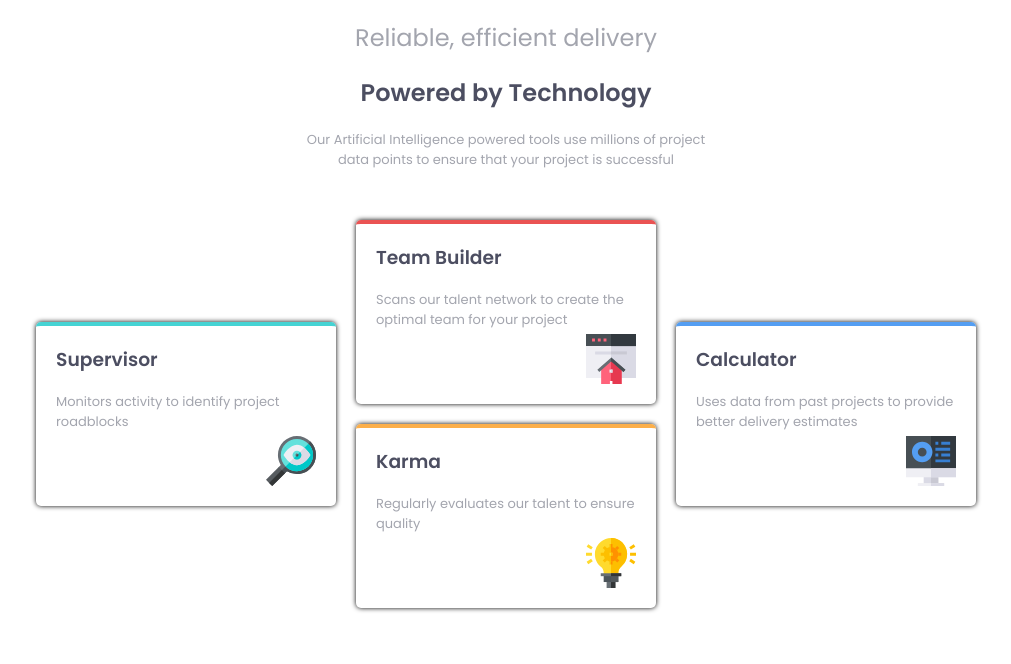
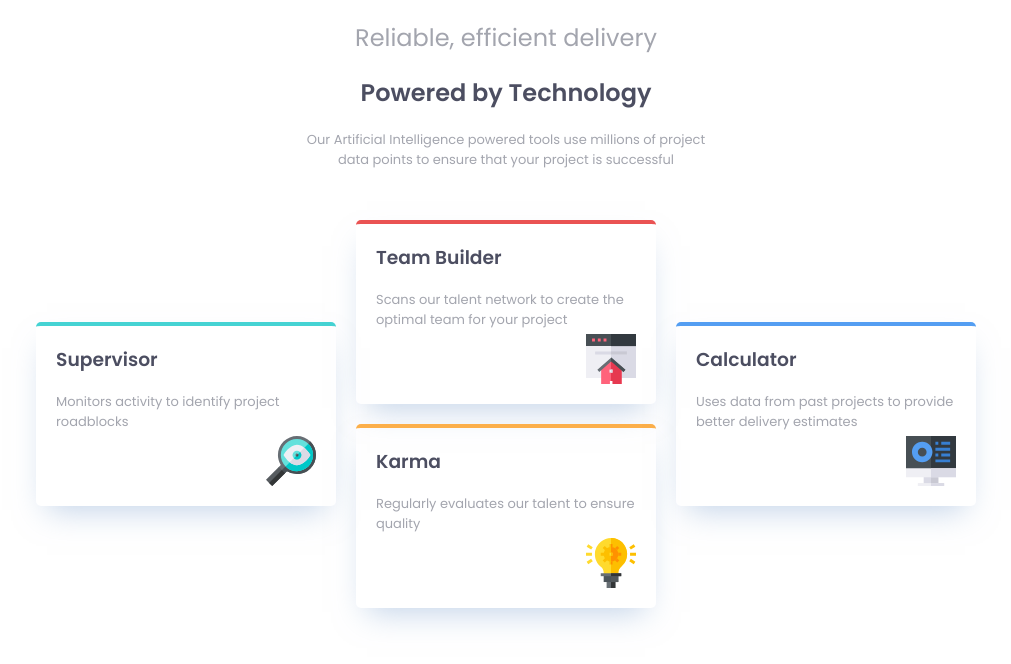
Before and after one commit to Tarun-G-V-N/Four-Card-Feature-Section, a plain HTML site: page index.html in a window 1280 px wide. Shown: the top 664 px of the page, without its empty margins (134-1145 px from the left). Drawn offline with Linux system fonts and the light colour scheme.

Commit message:
updated box-shadow property

```diff
--- a/style.css
+++ b/style.css
@@ -40,7 +40,7 @@ h2, #About{
 }
 
 .card{
-    box-shadow: 0px 0px 5px 0px;
+    box-shadow: 0px 15px 30px -11px #83a6d280;
     border-radius: 5px;
     height: 180px;
     width: 300px;
```
